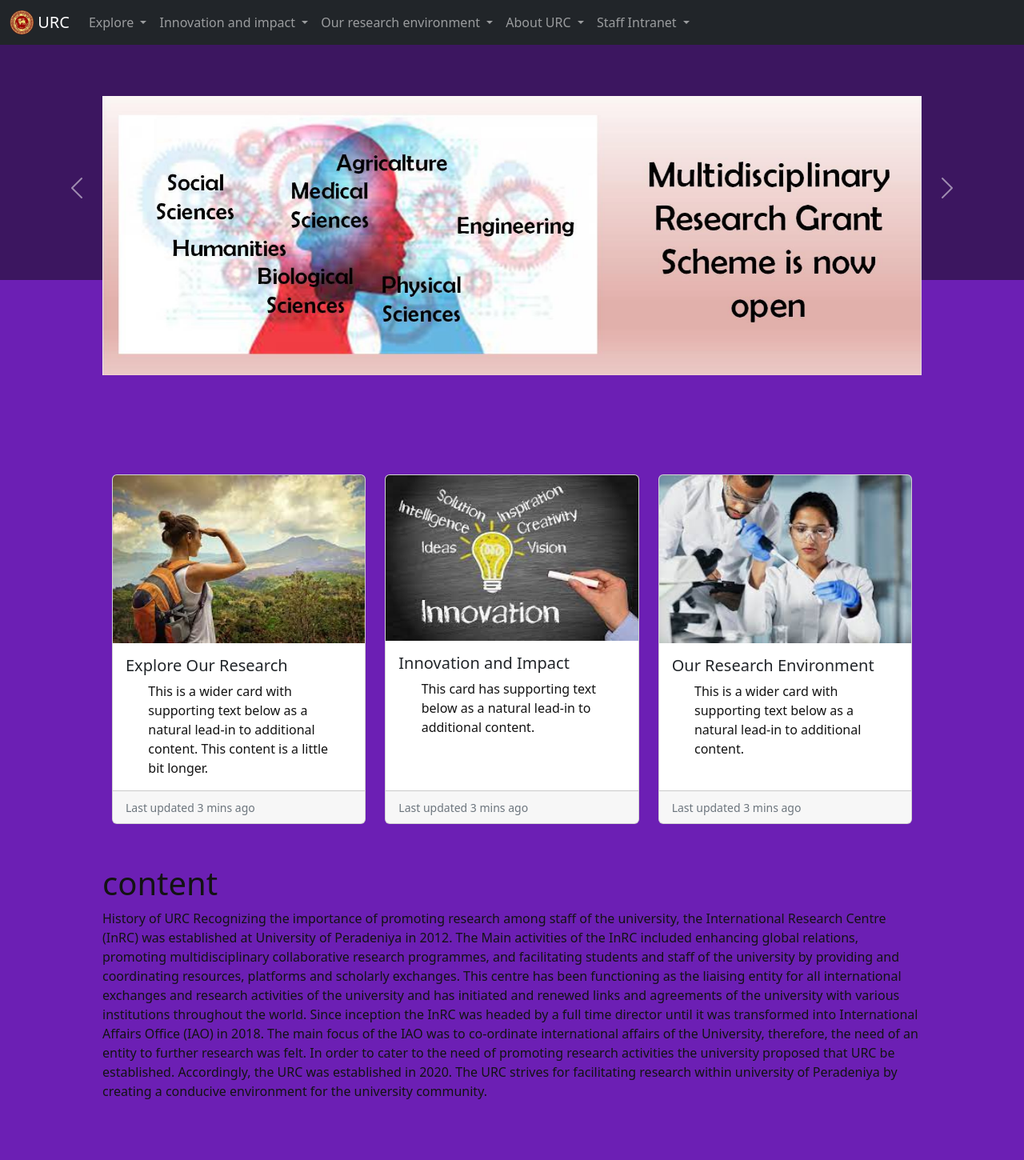
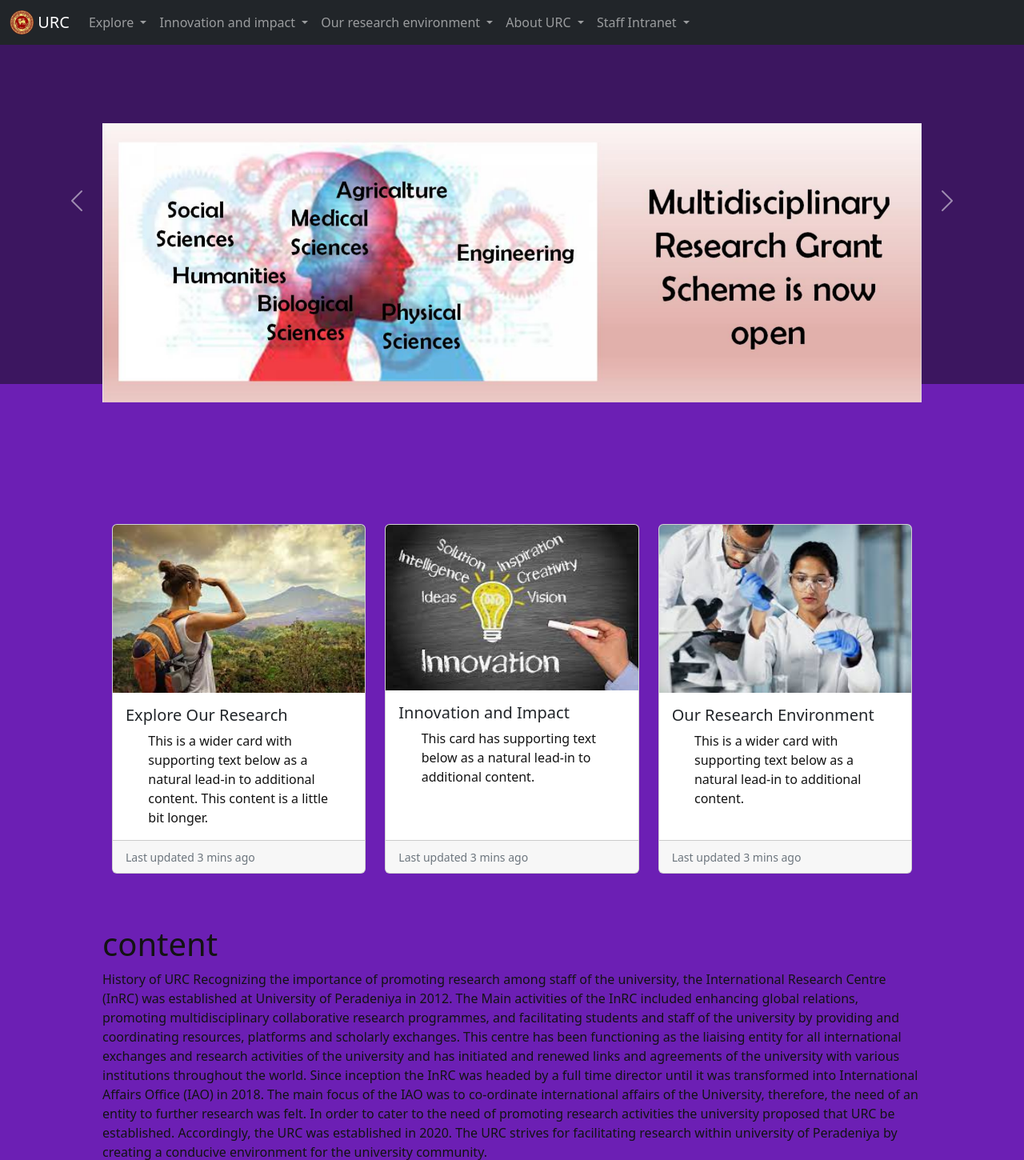
Before and after one commit to VenuraShyamal14/URC, a PHP site: page / in a window 1280 px wide. Shown: the top 1450 px of the page at 80% size. Before the commit the page ends 1374 px from the top, so only its background shows below. Run offline with PHP 8.4, Linux system fonts and the light colour scheme.

Commit message:
make every px to percentage

```diff
--- a/css/styles.css
+++ b/css/styles.css
@@ -2,9 +2,9 @@
 
 
 .main_banner_bg{
-    height: 350px;
+    height: 60%;
     width: 100%;
-    padding-top: 56px;
+    padding-top: 5%;
     background-color: rgb(60, 22, 96);
     display: flex;
     justify-content: center;
@@ -17,18 +17,18 @@
 .main_banner_img{
     width: 100%;
     height: auto;
-    padding: 0px 100px;
+
     padding-top: 10%;
     margin-bottom: 10%;
 }
 
 .content{
-    padding-top: 50px;
+    padding-top: 5%;
 }
 
 .carousel{
     padding: 0px 10%;
-    padding-top: 120px;
+    padding-top: 12%;
 }
 
 h1{
@@ -44,11 +44,11 @@ p{
 }
 
 h2{
-    padding-top: 100px;
+    padding-top: 10%;
 }
 
 #card{
-    margin-top: 100px;
+    margin-top: 10%;
     margin-left: 10%;
     margin-right: 10%;
 }
```
Also changed, not shown: index.html (+4 -4 lines).
